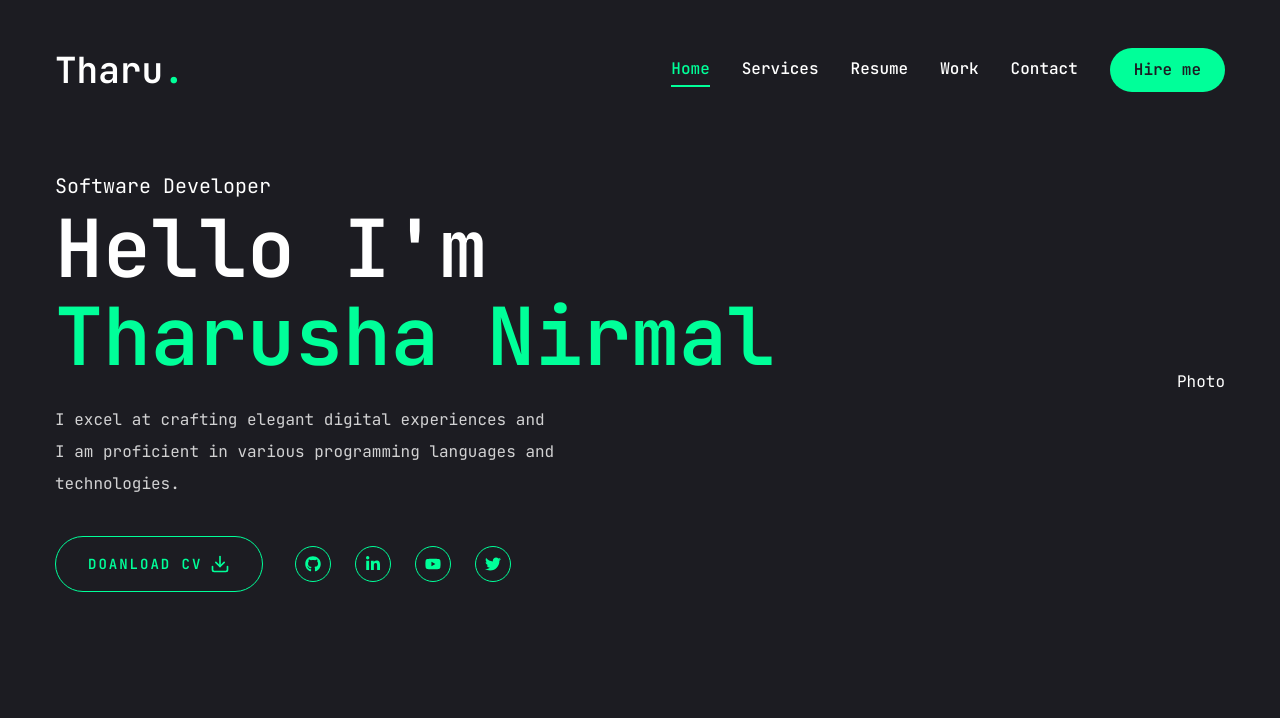
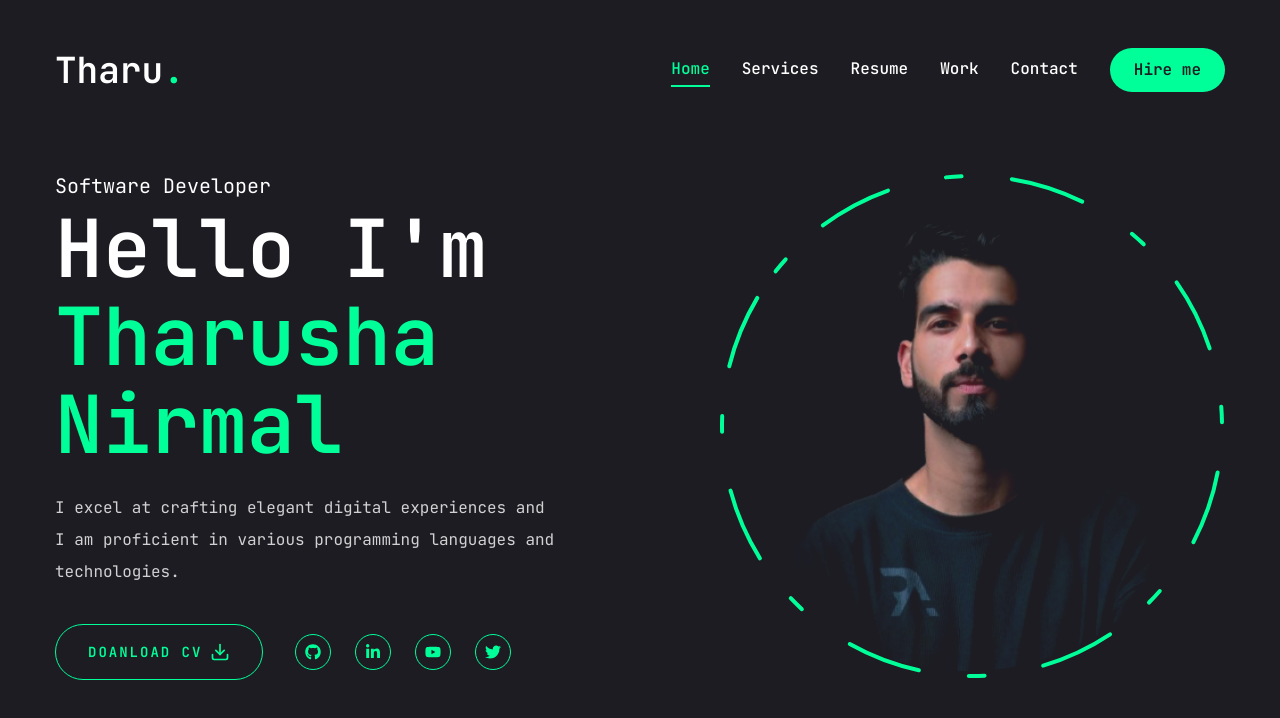
Before and after one commit to tharuxpert/nextjs-portfolio, a Next.js app: page / in a window 1280 px wide. Shown: the top 718 px of the page. Built offline with nearby package versions, Linux system fonts and the light colour scheme.

Commit message:
photo and circle animation

```diff
--- a/app/page.jsx
+++ b/app/page.jsx
@@ -11,7 +11,7 @@
       <div className="container mx-auto h-full">
         <div className="flex flex-col xl:flex-row items-center justify-between xl:pt-8 xl:pb-24">
           {/* text */}
-          <div className="text-center xl:text-left">
+          <div className="text-center xl:text-left order-2 xl:order-none">
             <span className="text-xl">Software Developer</span>
             <h1 className="h1 mb-6">
               Hello I'm <br /> <span className="text-accent">Tharusha Nirmal</span>
@@ -36,7 +36,7 @@
             </div>
           </div>
           {/* photo */}
-          <div>
+          <div className="order-1 xl:order-none mb-8 xl:mb-0">
             <Photo />
           </div>
         </div>
--- a/components/Photo.jsx
+++ b/components/Photo.jsx
@@ -1,11 +1,67 @@
-import React from 'react'
+"use client";
+
+import { motion } from "framer-motion";
+import Image from "next/image";
 
 const Photo = () => {
   return (
-    <div>
-      Photo
+    <div className="w-full h-full relative">
+      <motion.div
+        initial={{ opacity: 0 }}
+        animate={{
+          opacity: 1,
+          transition: { delay: 2, duration: 0.4, ease: "easeIn" },
+        }}
+      >
+        {/* image */}
+        <motion.div
+          initial={{ opacity: 0 }}
+          animate={{
+            opacity: 1,
+            transition: { delay: 2.4, duration: 0.4, ease: "easeInOut" },
+          }}
+          className="w-[298px] h-[298px] xl:w-[498px] xl:h-[498px] mix-blend-lighten absolute"
+        >
+          <Image
+            src="/assets/photo.png"
+            priority
+            quality={100}
+            fill
+            alt=""
+            className="object-contain"
+          />
+        </motion.div>
+
+        {/* circle */}
+        <motion.svg
+          className="w-[300px] xl:w-[506px] h-[300px] xl:h-[506px]"
+          fill="transparent"
+          viewBox="0 0 506 506"
+          xmlns="http://www.w3.org/2000/svg"
+        >
+          <motion.circle
+            cx="253"
+            cy="253"
+            r="250"
+            stroke="#00ff99"
+            strokeWidth="4"
+            strokeLinecap='round'
+            strokeLinejoin='round'
+            initial={{ strokeDasharray: '24 10 0 0' }}
+            animate={{
+              strokeDasharray: ['15 120 25 25', '16 25 92 72', '4 250 22 22'],
+              rotate: [120,360]
+            }}
+            transition={{
+              duration: 20,
+              repeat: Infinity,
+              repeatType: 'reverse',
+            }}
+          />
+        </motion.svg>
+      </motion.div>
     </div>
-  )
-}
+  );
+};
 
-export default Photo
+export default Photo;
```
